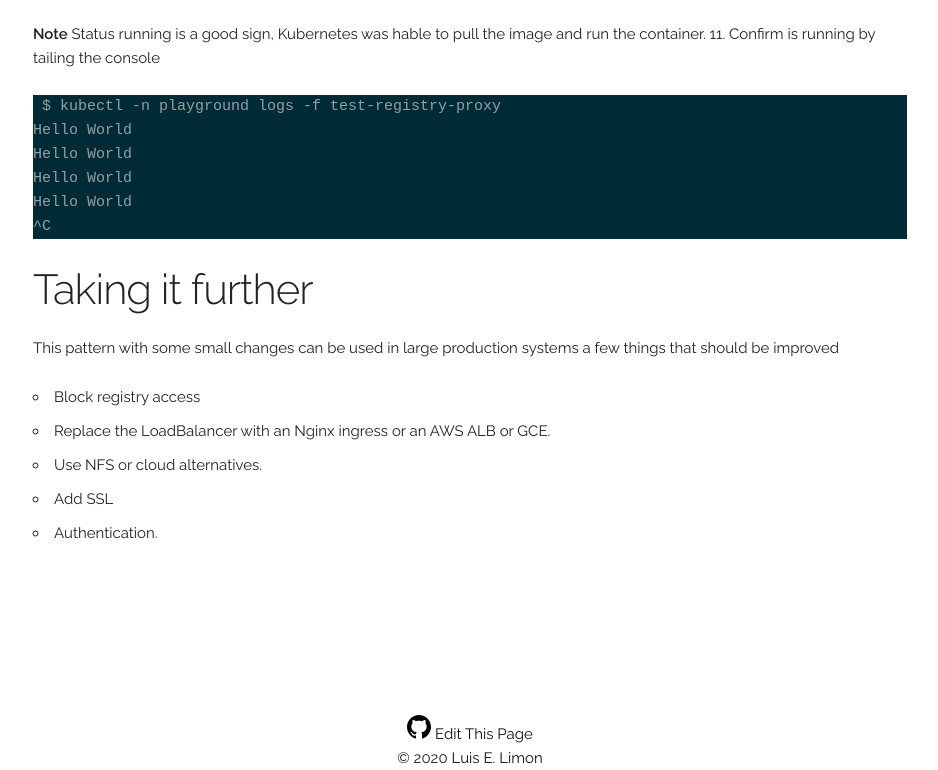
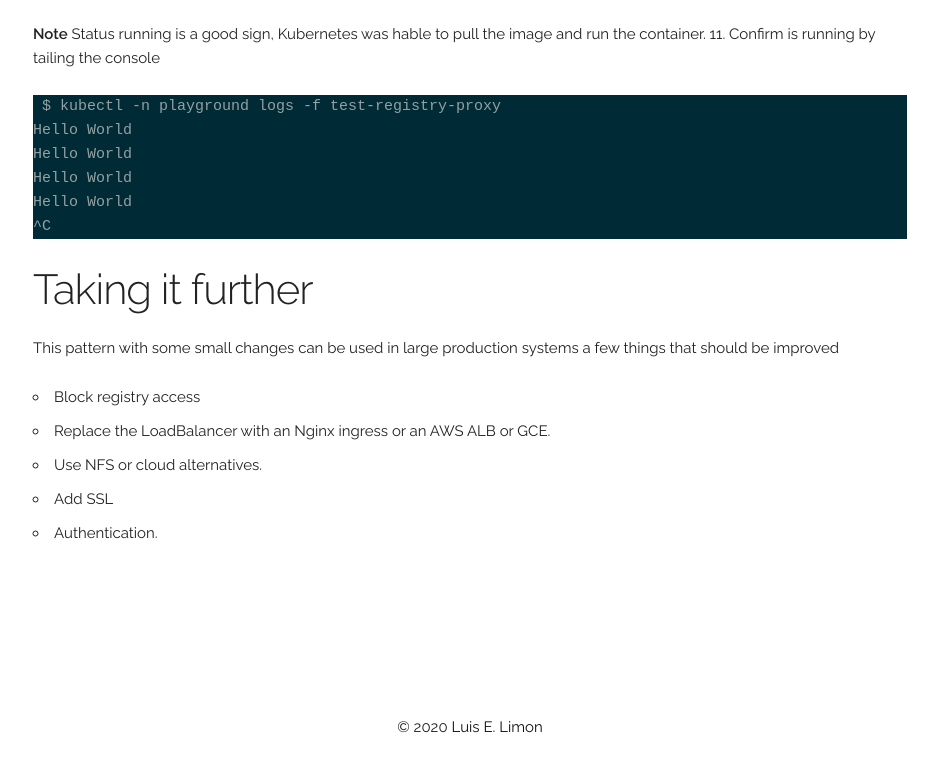
Before and after one commit to llimon/llimon.github.io, a plain HTML site: page post/k3s-registry/index.html in a window 1280 px wide. Shown: the part 4192-4962 px from the top of the page, without its empty margins (170-1108 px from the left). After the commit the page ends 4931 px from the top, so only its background shows below. Drawn offline with nearby package versions, Linux system fonts and the light colour scheme; a script that the page names is missing.

Commit message:
system generated

```diff
--- a/post/k3s-registry/index.html
+++ b/post/k3s-registry/index.html
@@ -186,7 +186,5 @@ Hello World
 Hello World
 Hello World
 ^C
-</code></pre></div><h2 id=taking-it-further>Taking it further</h2><p>This pattern with some small changes can be used in large production systems a few things that should be improved</p><ul><li>Block registry access</li><li>Replace the LoadBalancer with an Nginx ingress or an AWS ALB or GCE.</li><li>Use NFS or cloud alternatives.</li><li>Add SSL</li><li>Authentication.</li></ul></article></div></div><footer><a href=https://github.com/llimon/llimon.github.io/content/post/k3s-registry.md title="Edit this Page" alt="edit this page"><img src=/icons/github-1.svg>
-Edit This Page</a>
-<script data-isso=https://board.chronoligne.com/luisblog/ data-title="K3s - Adding a private insecure registry - LowEntorpy" data-isso-css=true data-isso-lang=en_US data-isso-reply-to-self=false data-isso-reply-notifications=false data-isso-require-author=true data-isso-require-email=true data-isso-vote=true src=https://board.chronoligne.com/luisblog/js/embed.min.js></script><section id=isso-thread></section><span class=copyright>&copy; 2020
+</code></pre></div><h2 id=taking-it-further>Taking it further</h2><p>This pattern with some small changes can be used in large production systems a few things that should be improved</p><ul><li>Block registry access</li><li>Replace the LoadBalancer with an Nginx ingress or an AWS ALB or GCE.</li><li>Use NFS or cloud alternatives.</li><li>Add SSL</li><li>Authentication.</li></ul></article></div></div><footer><script data-isso=https://board.chronoligne.com/luisblog/ data-title="K3s - Adding a private insecure registry - LowEntorpy" data-isso-css=true data-isso-lang=en_US data-isso-reply-to-self=false data-isso-reply-notifications=false data-isso-require-author=true data-isso-require-email=true data-isso-vote=true src=https://board.chronoligne.com/luisblog/js/embed.min.js></script><section id=isso-thread></section><span class=copyright>&copy; 2020
 <a href=https://github.com/llimon title="Luis E Limon" alt=Luis-github target=_blank>Luis E. Limon</a></span></footer></body></html>
```
Also changed, not shown: contact/index.html (+1 -1 lines).
